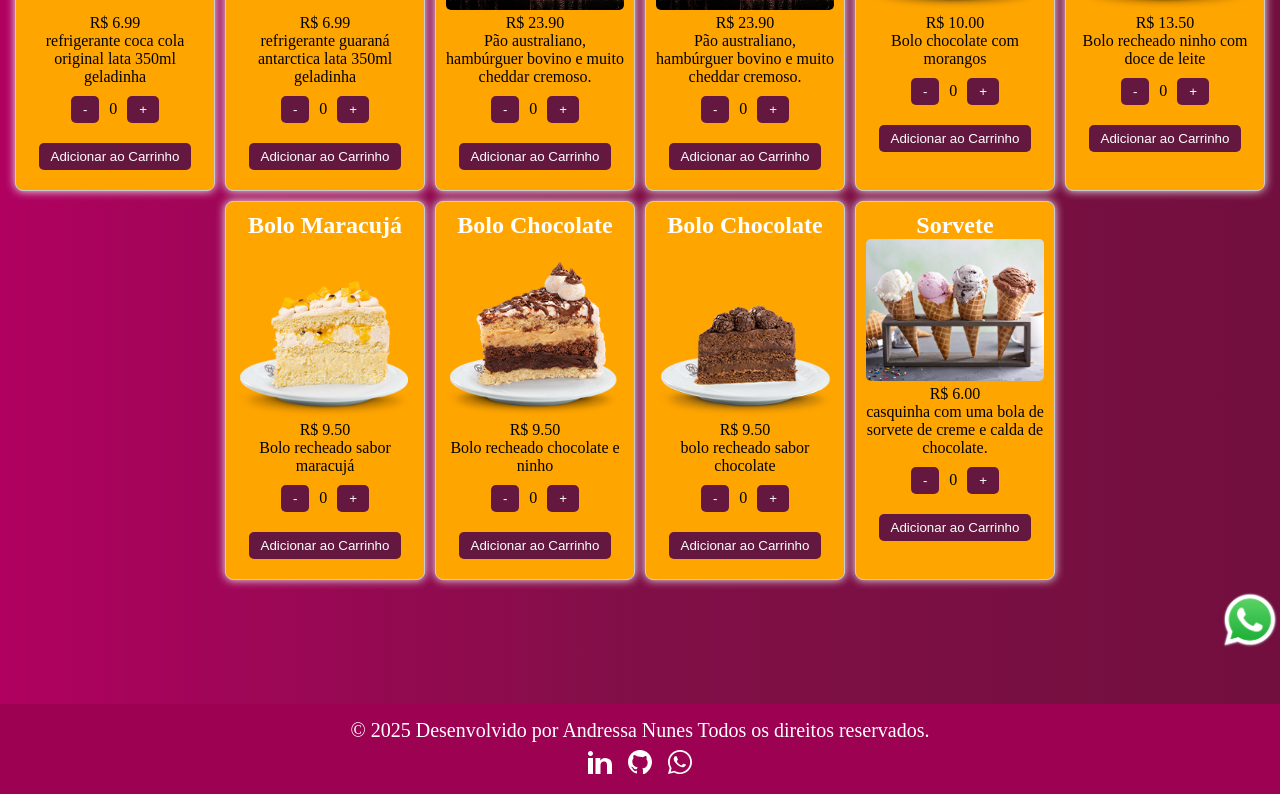
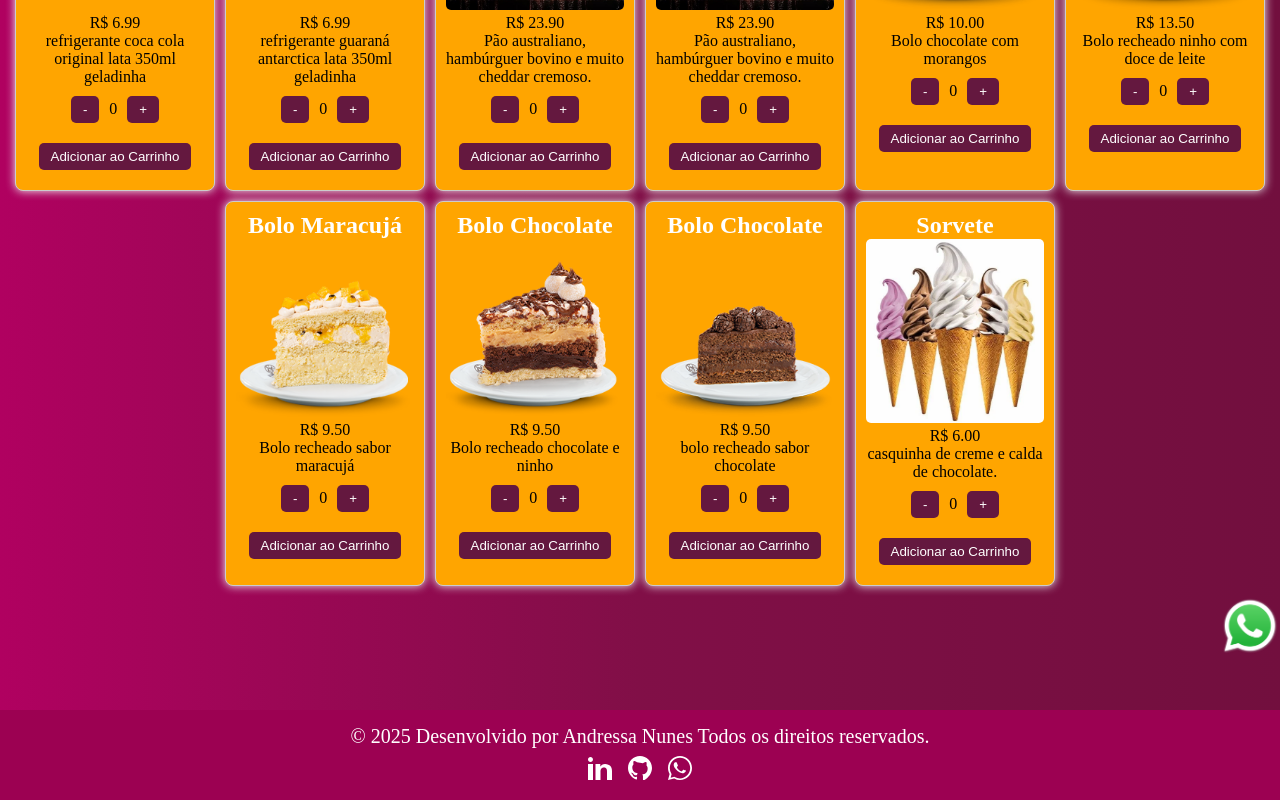
Before and after one commit to andressa1010/projeto-hamburgueria-club, a React (Vite) app: page / in a window 1280 px wide. Shown: the part 1127-1927 px from the top of the page. Built offline with nearby package versions, Linux system fonts and the light colour scheme.

Commit message:
page-image

```diff
--- a/src/Pages/home.jsx
+++ b/src/Pages/home.jsx
@@ -116,9 +116,9 @@ const hamburguersDisponivel = [
     {
       id: 16,
       nome: " Sorvete",
-      imagem: "/casquinha.jpg",
+      imagem: "/casquinha.png",
       preco: 6.00,
-      descricao: "casquinha com uma bola de sorvete de creme e calda de chocolate."
+      descricao: "casquinha  de creme e calda de chocolate."
     },
 
 ];
```
Also changed, not shown: public/casquinha.png (added).
